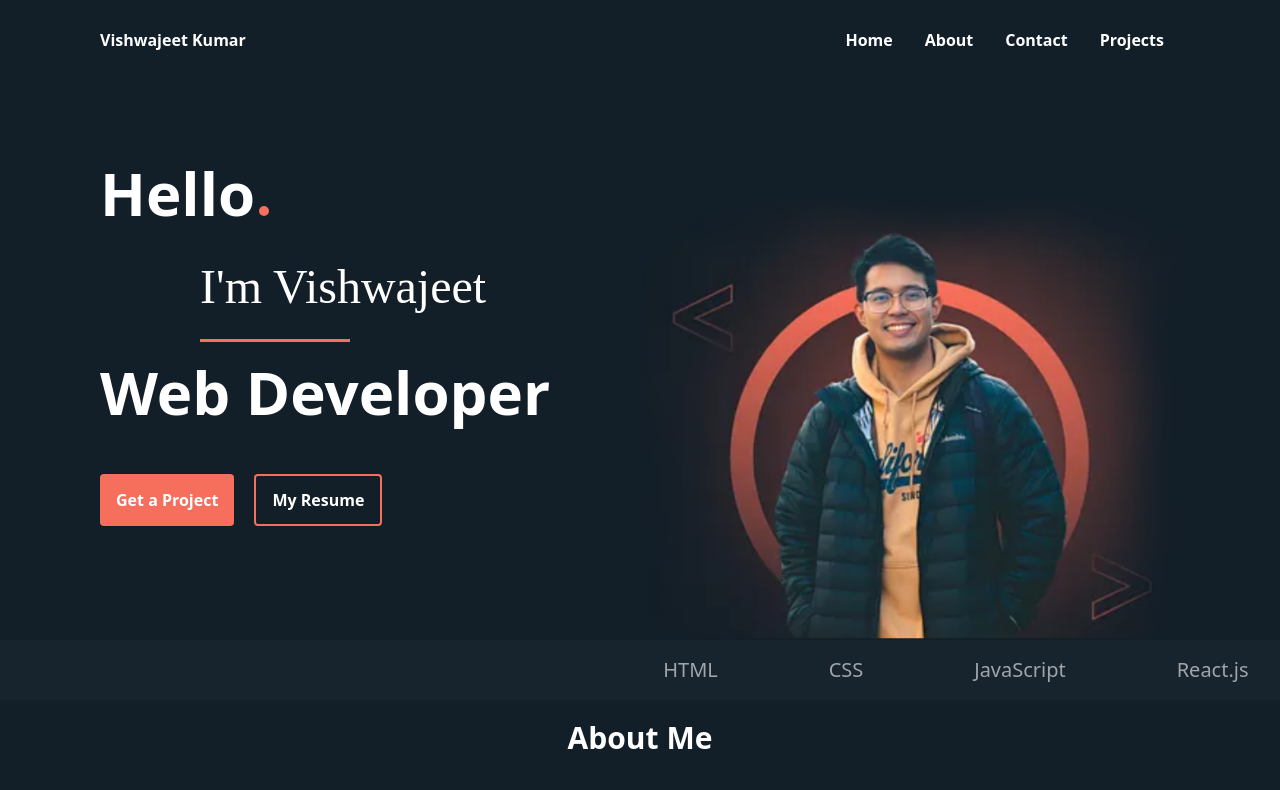
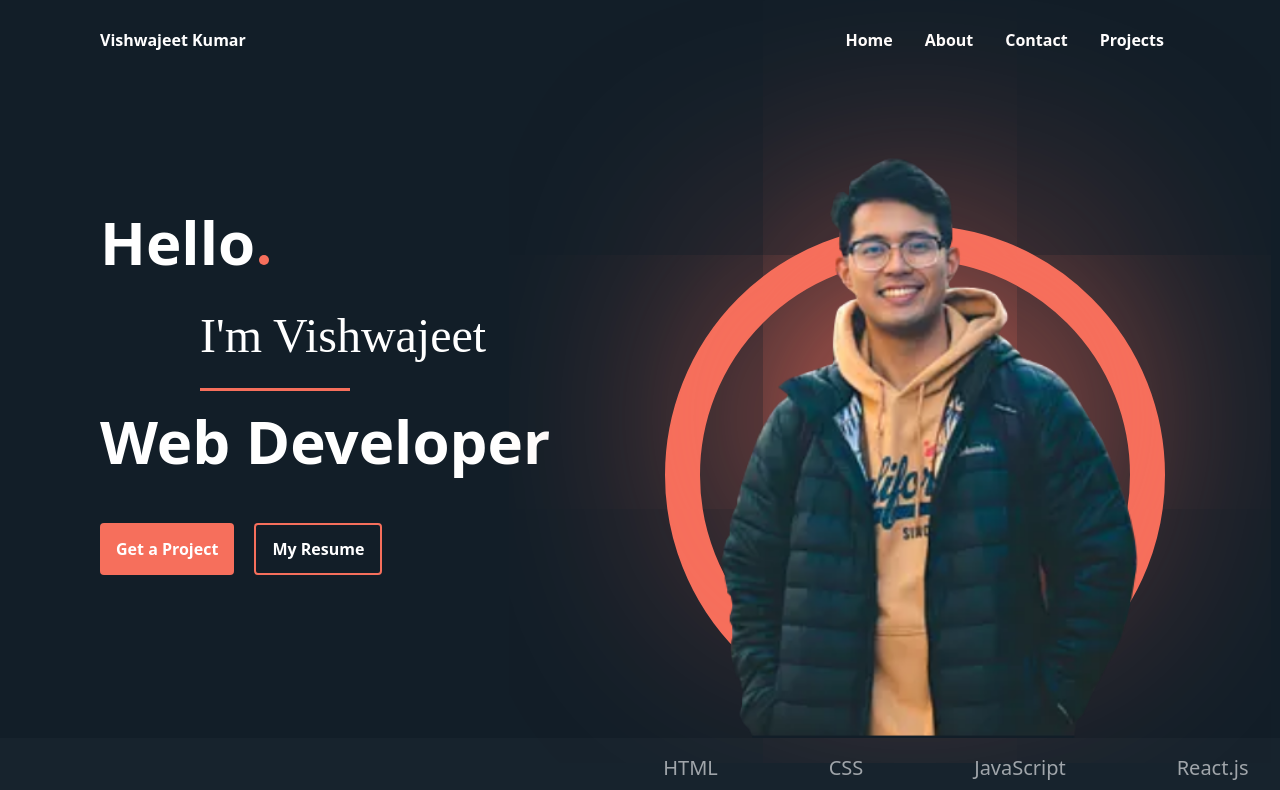
Before and after one commit to vishwajeetvc/PORT, a React (Vite) app: page / in a window 1280 px wide. Shown: the top 790 px of the page. Built offline with nearby package versions, Linux system fonts and the light colour scheme; a web font is replaced by a local one.

Commit message:
right image fixing

```diff
--- a/src/componenets/Hero.jsx
+++ b/src/componenets/Hero.jsx
@@ -6,12 +6,15 @@ function Button({label, dark}){
       {label}
     </button>
   </>
-
 }
 function Hero() {
   return (
-    <div className={ `bg-[#121e28] lg:h-[70vh] px-5 text-white lg:flex lg:justify-around lg:items-center 2xl:px-[200px] xl:px-[100px] `}>
-      <div className={`text-center lg:text-left pt-[40px] lg:pt-[0px] flex flex-col gap-[20px] lg:w-[50%]`}>
+    <div className={ `
+      bg-[#121e28] h-[calc(100vh-142px)] px-5
+      text-white flex flex-col lg:flex-row items-center justify-end gap-[20px] lg:gap-auto
+      lg:justify-around lg:items-center 2xl:px-[200px] xl:px-[100px] `}>
+
+      <div className={`text-center lg:text-left pt-[40px] lg:pt-[0px] flex flex-col gap-[20px] lg:w-[50%] `}>
         <h2 className="font-bold text-4xl lg:text-6xl">
           <span>Hello</span>
           <span className="bg-[#f66f5c] rounded-full mx-1 w-[10px] inline-block h-[10px] relative"></span>
@@ -28,13 +31,22 @@ function Hero() {
       </div>
       {/*image*/}
       <div
-        style={{
-          backgroundImage:`url(${image})`,
-          backgroundSize:'100%',
-          backgroundPosition:'center bottom',
-          backgroundRepeat:'no-repeat',
-        }}
-        className="py-10 flex justify-center lg:w-[50%] h-[300px] w-[350px] m-auto lg:h-[100%] bg-cover bg-center">
+        className="flex justify-center w-[100%] rounded-full lg:w-[50%] relative h-[300px] lg:min-h-[400px] lg:h-[100%] bg-cover bg-center ">
+
+        <span className={
+          `absolute h-[240px] w-[240px] lg:w-[500px] lg:h-[500px] 2xl:w-[600px] 2xl:h-[600px]
+          border-[20px] lg:border-[35px] top-[60%] left-[50%] translate-[-50%] border-[#f66f5c] bg-[#121e28] rounded-full`
+        }></span>
+        <span
+          className={`absolute w-[150px] inline-block h-[150px] top-[40%] rounded-full shadow-[0_0_200px_10px_#f66f5c] lg:shadow-[0_0_800px_100px_#f66f5c]`}></span>
+        <div
+          style={{
+            backgroundImage:`url(${image})`,
+            backgroundPosition:'center',
+            backgroundRepeat:'no-repeat',
+          }}
+          className="flex justify-center absolute  z-10 w-[100%] top-0 h-[300px] lg:min-h-[400px] lg:h-[100%] bg-cover bg-center ">
+        </div>
       </div>
     </div>
   )
--- a/src/componenets/Navbar.jsx
+++ b/src/componenets/Navbar.jsx
@@ -11,7 +11,7 @@ function Navbar() {
   const stopPropagation = e => e.stopPropagation();
 
   return (
-    <div className=" text-white px-5 py-5 relative flex items-center justify-between bg-[#121e28] 2xl:px-[200px] xl:px-[100px] ">
+    <div className=" text-white px-5 py-5 relative flex items-center justify-between bg-[#121e28] 2xl:px-[200px] xl:px-[100px]">
       <div className="font-bold ">
         Vishwajeet Kumar
       </div>
```
Also changed, not shown: src/assets/img.png.
